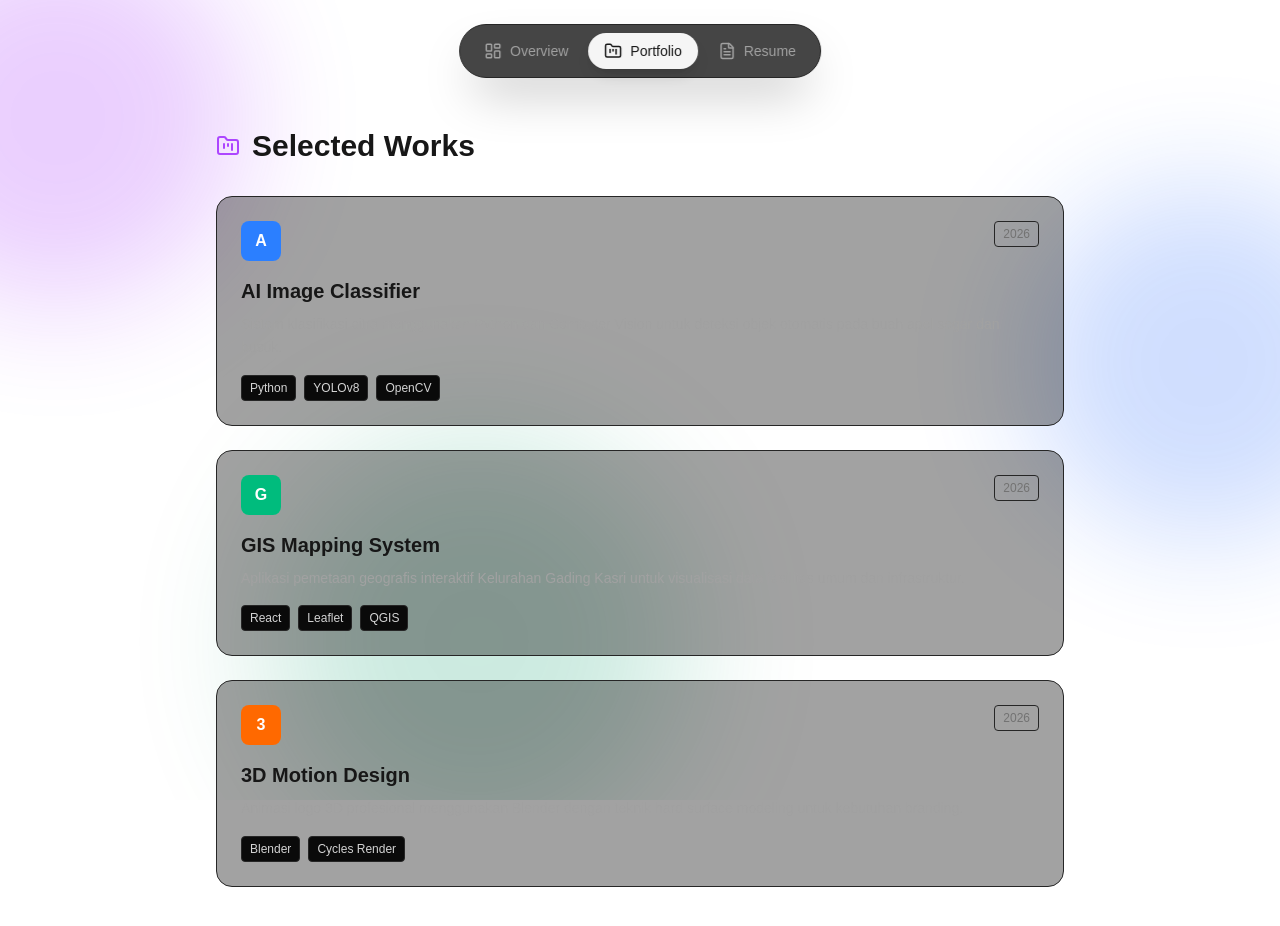
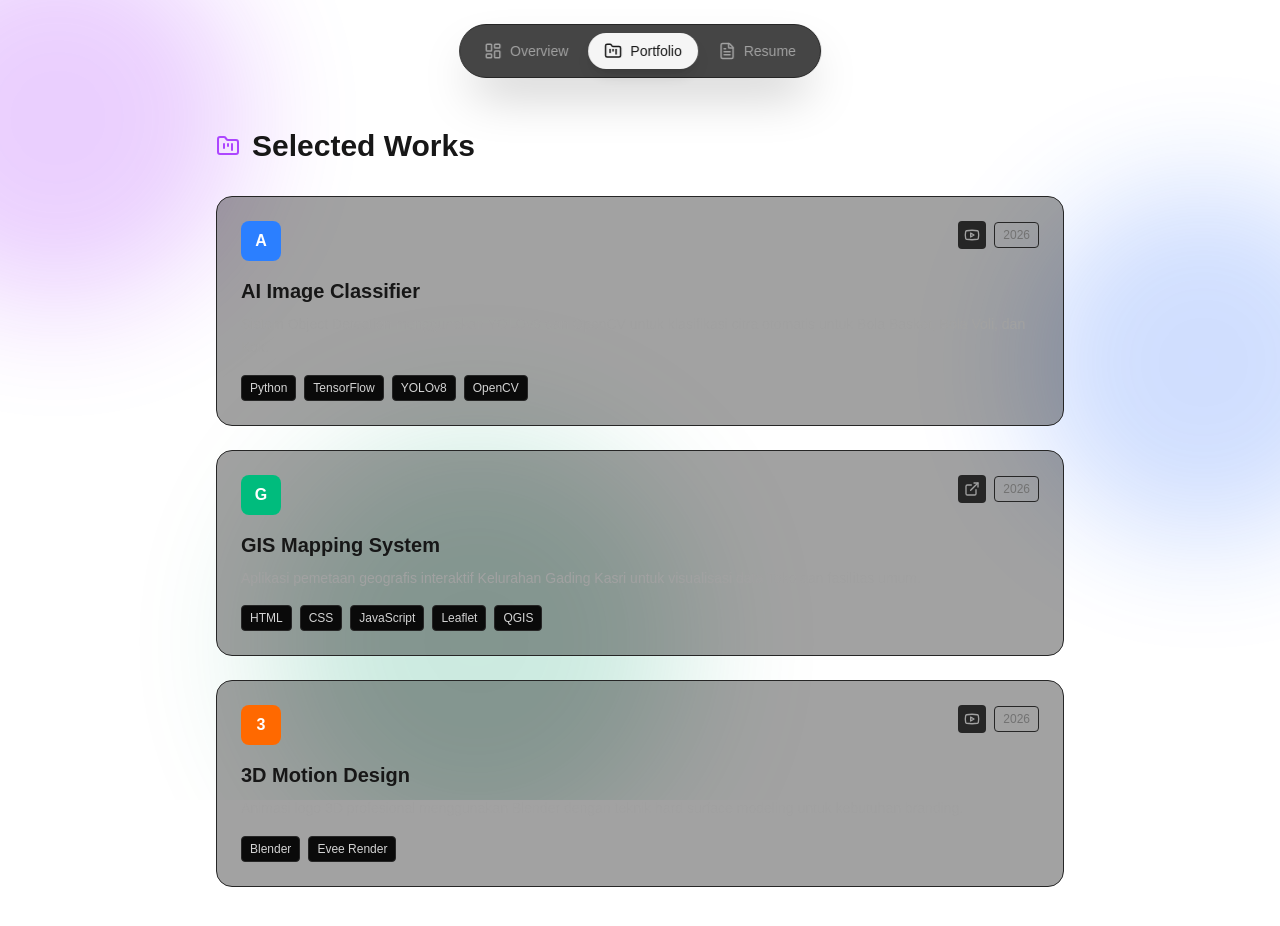
Before and after one commit to bagusansyah/profile, a Next.js app: page /portfolio in a window 1280 px wide. Shown: the top 926 px of the page. Built offline with nearby package versions, Linux system fonts and the light colour scheme.

Commit message:
Siap deploy portfolio 3D

```diff
--- a/app/portfolio/page.tsx
+++ b/app/portfolio/page.tsx
@@ -1,31 +1,36 @@
 "use client";
 import { motion } from "framer-motion";
-import { FolderKanban, ExternalLink, Github } from "lucide-react";
+import { FolderKanban, ExternalLink, Github, Youtube } from "lucide-react";
 
 export default function Portfolio() {
   const projects = [
     {
       title: "AI Image Classifier",
-      desc: "Sistem klasifikasi citra menggunakan Python dan Computer Vision untuk deteksi objek otomatis pada buah apel segar dan busuk.",
-      stack: ["Python", "YOLOv8", "OpenCV"],
+      desc: "Sistem Object Detection menggunakan YOLOv8 dan OpenCV untuk klasifikasi citra otomatis untuk Bola Basket, Bola Voli, dan Kok.",
+      stack: ["Python", "TensorFlow", "YOLOv8", "OpenCV"],
       year: "2026",
-      color: "bg-blue-500"
+      color: "bg-blue-500",
+      link: "https://youtu.be/hIfwTa7wocg",
+      type: "youtube"
     },
     {
       title: "GIS Mapping System",
-      desc: "Aplikasi pemetaan geografis interaktif Kelurahan Gading Kasri untuk visualisasi data fasilitas umum dan infrastruktur.",
-      stack: ["React", "Leaflet", "QGIS"],
+      desc: "Aplikasi pemetaan geografis interaktif Kelurahan Gading Kasri untuk visualisasi data Toko dan fasilitas umum.",
+      stack: ["HTML","CSS","JavaScript", "Leaflet", "QGIS"],
       year: "2026",
-      color: "bg-emerald-500"
+      color: "bg-emerald-500",
+      link: "https://bagusansyah.github.io/uassigfix/",
+      type: "QGIS"
     },
     {
       title: "3D Motion Design",
       desc: "Animasi logo 3D profesional menggunakan Blender dengan teknik hard surface modeling untuk kebutuhan branding.",
-      stack: ["Blender", "Cycles Render"],
+      stack: ["Blender", "Evee Render"],
       year: "2026",
-      color: "bg-orange-500"
+      color: "bg-orange-500",
+      link: "https://youtu.be/UWYURhkLjuE",
+      type: "youtube"
     }
-    // Tambahkan project lain disini
   ];
 
   return (
@@ -47,11 +52,36 @@ export default function Portfolio() {
               <div className={`w-10 h-10 ${project.color} rounded-lg flex items-center justify-center text-white font-bold`}>
                 {project.title[0]}
               </div>
-              <span className="text-xs font-mono text-neutral-500 border border-neutral-800 px-2 py-1 rounded">{project.year}</span>
+
+              {/* 3. Container untuk Tahun dan Link */}
+              <div className="flex items-center gap-2">
+
+                {/* Logika Rendering Link */}
+                {project.link && (
+                  <a
+                    href={project.link}
+                    target="_blank"
+                    rel="noopener noreferrer"
+                    className="p-1.5 bg-neutral-800 rounded text-neutral-400 hover:text-white hover:bg-red-600 transition-colors"
+                    title="Watch Demo"
+                  >
+                    {/* Jika tipenya youtube pakai icon Youtube, jika tidak pakai ExternalLink */}
+                    {project.type === 'youtube' ? <Youtube size={16} /> : <ExternalLink size={16} />}
+                  </a>
+                )}
+
+                <span className="text-xs font-mono text-neutral-500 border border-neutral-800 px-2 py-1 rounded">
+                  {project.year}
+                </span>
+              </div>
             </div>
 
-            <h3 className="text-xl font-bold mb-2 group-hover:text-purple-400 transition-colors">{project.title}</h3>
-            <p className="text-neutral-400 text-sm mb-4 leading-relaxed">{project.desc}</p>
+            <h3 className="text-xl font-bold mb-2 group-hover:text-purple-400 transition-colors">
+              {project.title}
+            </h3>
+            <p className="text-neutral-400 text-sm mb-4 leading-relaxed">
+              {project.desc}
+            </p>
 
             <div className="flex flex-wrap gap-2 mt-auto">
               {project.stack.map(tech => (
```
